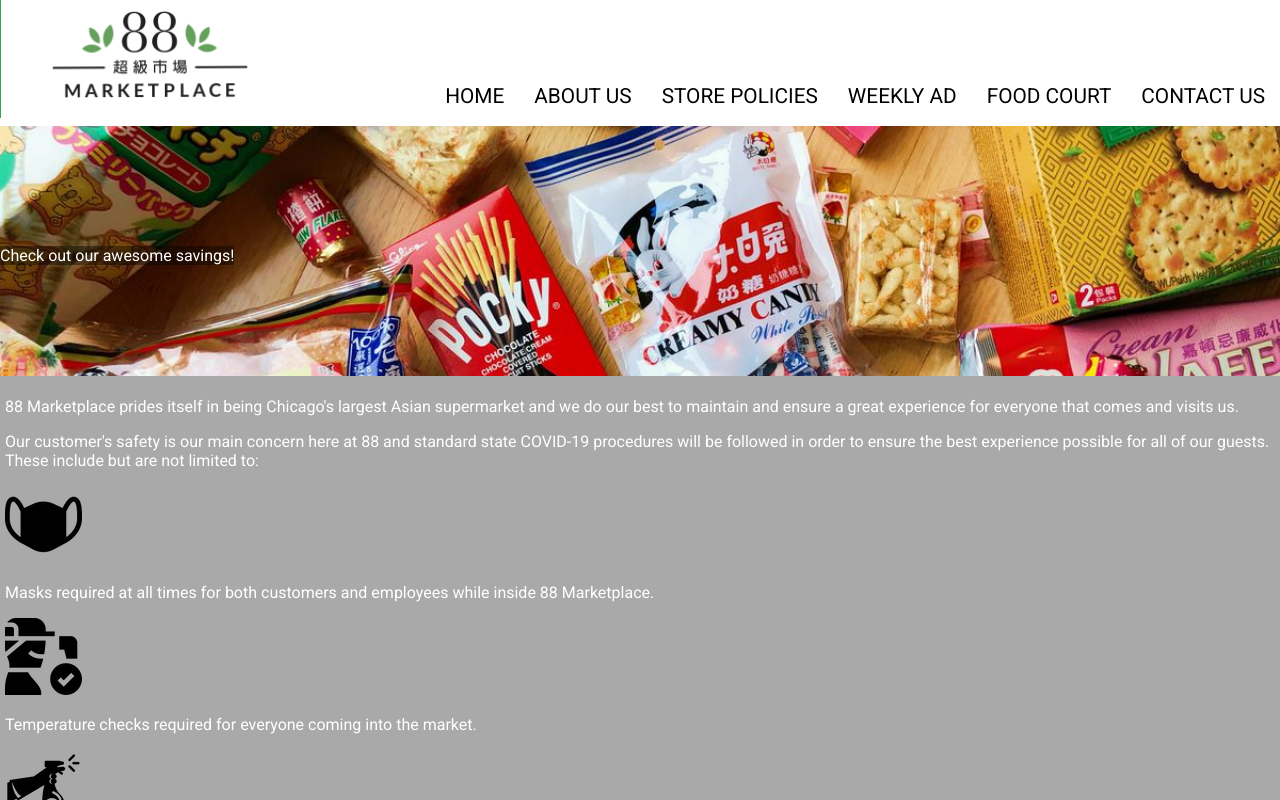
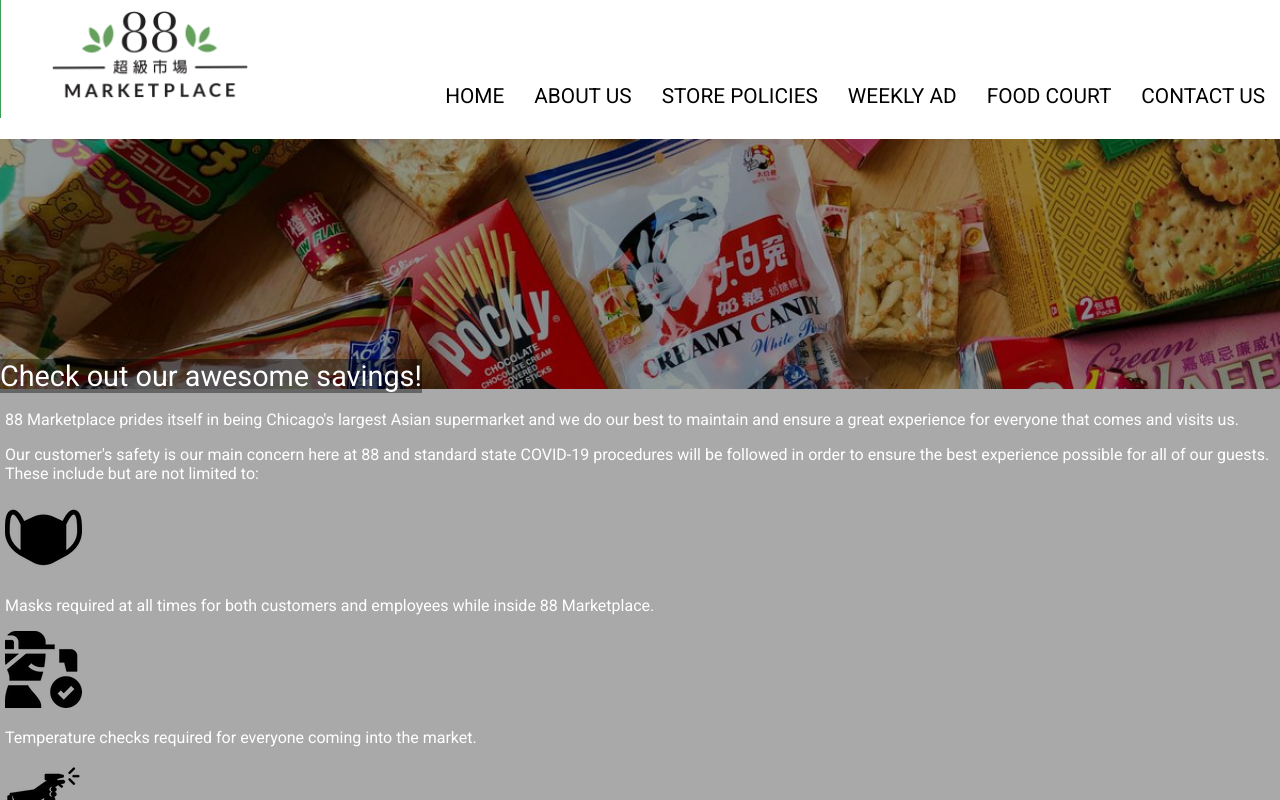
Before and after one commit to ehl225/_88_marketplace, a React (Create React App) app: page / in a window 1280 px wide. Built offline with nearby package versions, Linux system fonts and the light colour scheme.

Commit message:
Update Home.css

```diff
--- a/src/css/Home.css
+++ b/src/css/Home.css
@@ -3,6 +3,7 @@
     height: 150px;
     background: url("../images/snacks.jpg");
     background-size: cover;
+    margin: 0;
 }
 .home-weekly-ad-inner {
     text-decoration: none;
@@ -32,4 +33,11 @@
     .home-weekly-ad {
         height: 250px;
     }
+
+    .home-weekly-ad-inner p {
+    font-size: 1.8rem;
+    text-align: justify;
+    padding-top: 220px;
+    background-color: rgba(0, 0, 0, 0.404);
 }
+}
```
